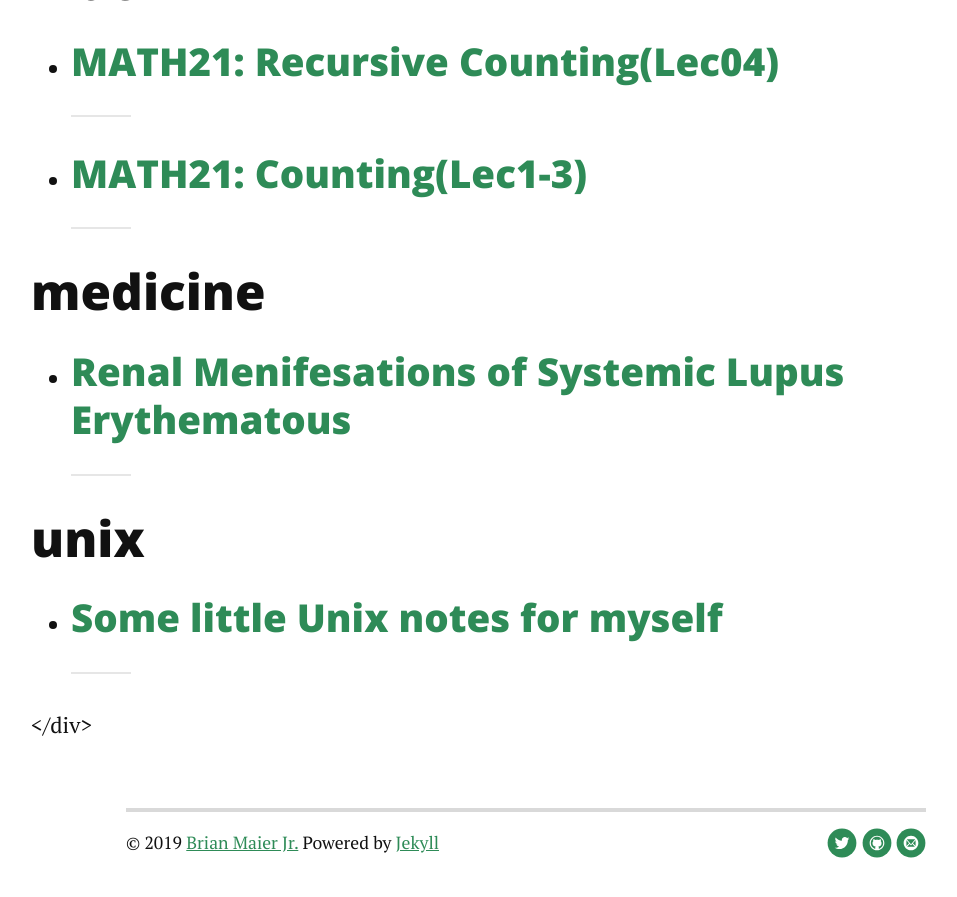
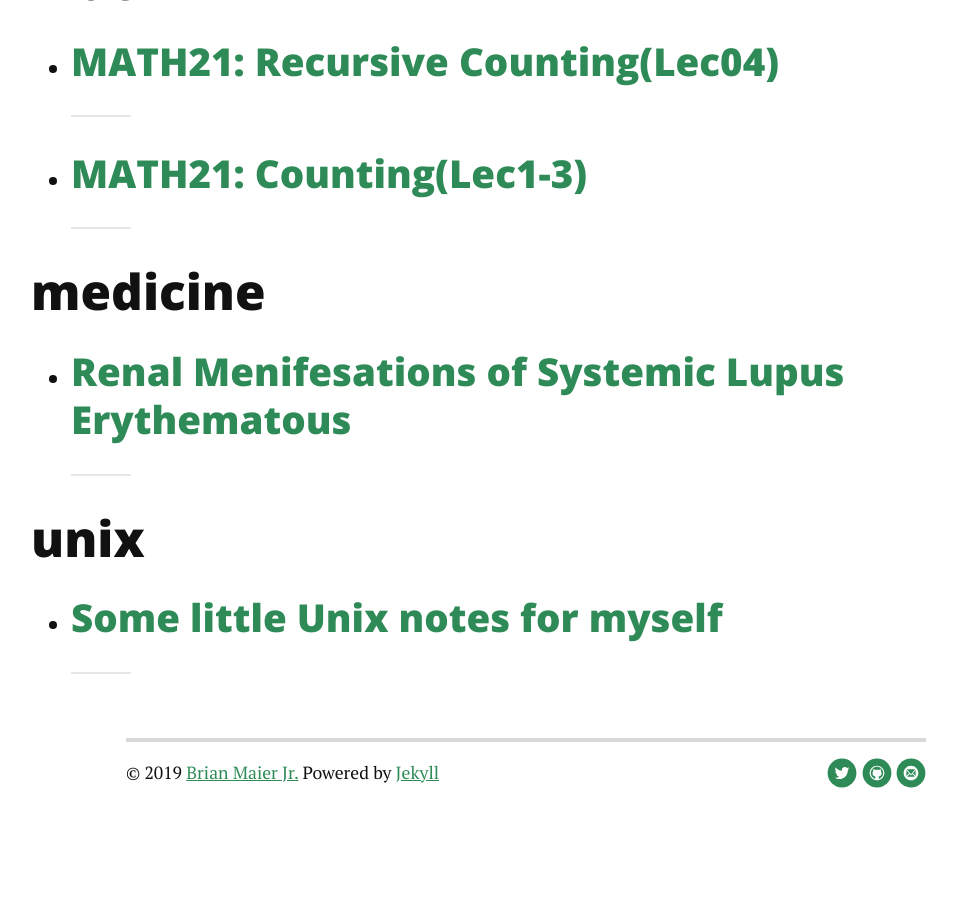
Before and after one commit to algaebrown/algaebrown.github.io, a Jekyll site: the page built from tag.md, in a window 1280 px wide and 900 px high, scrolled down 2182 px. Shown: the top 897 px of the window, without its empty margins (114-1071 px from the left). Built offline with Jekyll 4.4.1, drawn with Linux system fonts in a browser that asks for light colours; nearby versions of some CDN libraries; a script that is not in the unit is left out; after the commit the page ends 3011 px from its top, so only the background shows below that.

Commit message:
remove an unecessary <div>

```diff
--- a/tag.md
+++ b/tag.md
@@ -59,5 +59,3 @@ Here we generate all the tags.
   {% endfor %}
 </ul>
 {% endfor %}
-
-</div>
```
